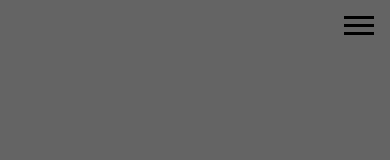
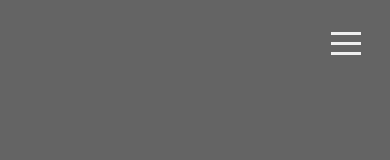
Before and after one commit to ryanpunwasi/portfolio, a React (Create React App) app: page / in a window 390 px wide. Shown: the top 160 px of the page. Built offline with nearby package versions, Linux system fonts and the light colour scheme.

Commit message:
feat: add translation effect to middle div in hamburger icon; fix alignment issues of hamburger divs

```diff
--- a/src/components/Hamburger.css
+++ b/src/components/Hamburger.css
@@ -1,48 +1,67 @@
-div.hamburger {
-  display: flex;
-  flex-direction: column;
-  justify-content: center;
-  align-items: center;
+.hamburger {
+  position: relative;
   width: 30px;
-  gap: 5px;
+  height: 20px;
+  padding: 0.2em;
 }
 
-div.hamburger:hover {
+.hamburger:hover {
   cursor: pointer;
 }
 
 .hamburger > div {
-  background-color: black;
+  background-color: rgb(239, 239, 239);
+  position: absolute;
+  height: 3px;
   width: 100%;
-  height: 3px;
   -webkit-transform: rotate(0deg);
   -moz-transform: rotate(0deg);
   -o-transform: rotate(0deg);
-  transform: rotate(0deg);
+  transform: rotate(0deg) translateX(0px);
   -webkit-transition: 0.25s ease-in-out;
   -moz-transition: 0.25s ease-in-out;
   -o-transition: 0.25s ease-in-out;
   transition: 0.25s ease-in-out;
-  -moz-border-bottom-colors: 0;
 }
 
-div.hamburger.open div:nth-child(1) {
-  top: 18px;
-  -webkit-transform: rotate(135deg);
-  -moz-transform: rotate(135deg);
-  -o-transform: rotate(135deg);
-  transform: rotate(45deg) translateY(11px);
+.hamburger div:nth-child(1) {
+  top: 0px;
+  -webkit-transform-origin: left center;
+  -moz-transform-origin: left center;
+  -o-transform-origin: left center;
+  transform-origin: left center;
+}
+.hamburger div:nth-child(2) {
+  top: 10px;
+  -webkit-transform-origin: left center;
+  -moz-transform-origin: left center;
+  -o-transform-origin: left center;
+  transform-origin: left center;
+}
+.hamburger div:nth-child(3) {
+  top: 20px;
+  -webkit-transform-origin: left center;
+  -moz-transform-origin: left center;
+  -o-transform-origin: left center;
+  transform-origin: left center;
 }
 
-div.hamburger.open div:nth-child(2) {
-  opacity: 0;
-  bottom: -60px;
+.hamburger.open div:nth-child(1) {
+  -webkit-transform: rotate(45deg);
+  -moz-transform: rotate(45deg);
+  -o-transform: rotate(45deg);
+  transform: rotate(45deg) translateY(-1px) translateX(-1px);
 }
 
-div.hamburger.open div:nth-child(3) {
-  top: 18px;
-  -webkit-transform: rotate(-135deg);
-  -moz-transform: rotate(-135deg);
-  -o-transform: rotate(-135deg);
-  transform: rotate(-45deg) translateY(-11px);
+.hamburger.open div:nth-child(2) {
+  width: 0%;
+  opacity: 0;
+  transform: translateX(-30px);
 }
+
+.hamburger.open div:nth-child(3) {
+  -webkit-transform: rotate(-45deg);
+  -moz-transform: rotate(-45deg);
+  -o-transform: rotate(-45deg);
+  transform: rotate(-45deg);
+}
--- a/src/components/Hamburger.jsx
+++ b/src/components/Hamburger.jsx
@@ -1,7 +1,7 @@
 import { useState } from "react";
 import "./Hamburger.css";
 
-function Hamburger(props) {
+function Hamburger() {
   const [open, setOpen] = useState(false);
 
   const toggle = () => {
@@ -9,13 +9,11 @@ function Hamburger(props) {
   };
 
   return (
-    <>
-      <div className={`hamburger ${open ? "open" : "closed"}`} onClick={toggle}>
-        <div></div>
-        <div></div>
-        <div></div>
-      </div>
-    </>
+    <div className={`hamburger ${open ? "open" : "closed"}`} onClick={toggle}>
+      <div></div>
+      <div></div>
+      <div></div>
+    </div>
   );
 }
 
--- a/src/components/Nav.css
+++ b/src/components/Nav.css
@@ -1,11 +1,9 @@
 .nav {
   display: flex;
   align-items: center;
-  justify-content: right;
-  padding: 1em;
+  justify-content: flex-end;
+  padding: 2em;
   width: 100vw;
   position: fixed;
+  background-color: transparent;
 }
-
-.nav__item {
-}
--- a/src/components/Nav.jsx
+++ b/src/components/Nav.jsx
@@ -4,9 +4,7 @@ import "./Nav.css";
 function Nav(props) {
   return (
     <nav className="nav">
-      <div className="nav__item">
-        <Hamburger />
-      </div>
+      <Hamburger />
     </nav>
   );
 }
```
